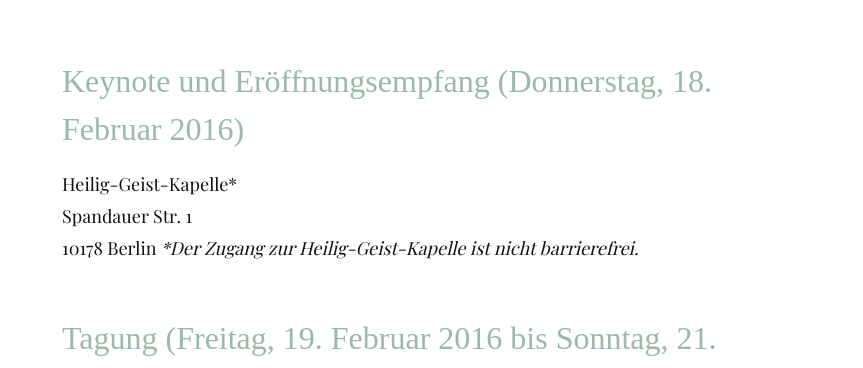
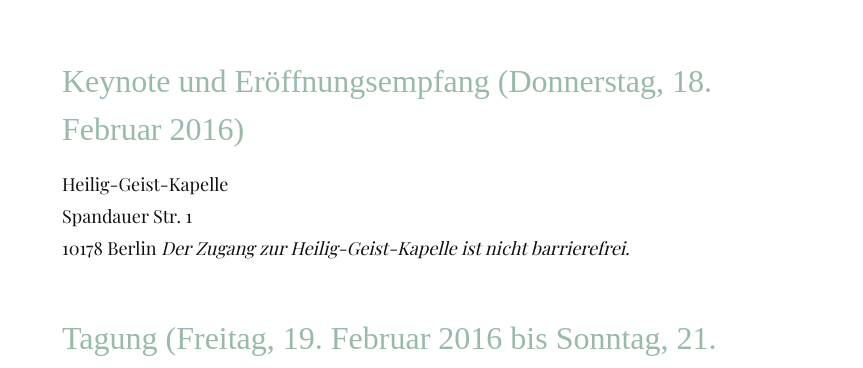
Before and after one commit to hu-bwg/website-zeichen-und-symbole, a Jekyll site: the page built from src/de/04_venue.md, in a window 1280 px wide. Shown: the part 1024-1392 px from the top of the page, without its empty margins (208-1071 px from the left). Built offline with Jekyll 4.4.1, drawn with Linux system fonts in a browser that asks for light colours; nearby versions of some CDN libraries; some web fonts are replaced.

```diff
--- a/src/de/04_venue.md
+++ b/src/de/04_venue.md
@@ -9,10 +9,10 @@ language: de
 <iframe width="100%" height="500px" frameBorder="0" src="https://a.tiles.mapbox.com/v4/frau-sabine.o0557fei.html?access_token=pk.eyJ1IjoiZnJhdS1zYWJpbmUiLCJhIjoiY2lnNm9saHZ4MGhkb3ZsbTZ5eXkwMXRhMSJ9.YNRk22lOO3ngLgUvJQovCg"></iframe>
 
 ## Keynote und Eröffnungsempfang (Donnerstag, 18. Februar 2016)
-Heilig-Geist-Kapelle*
+Heilig-Geist-Kapelle
 Spandauer Str. 1
 10178 Berlin
-_*Der Zugang zur Heilig-Geist-Kapelle ist nicht barrierefrei._
+*Der Zugang zur Heilig-Geist-Kapelle ist nicht barrierefrei.*
 
 ## Tagung (Freitag, 19. Februar 2016 bis Sonntag, 21. Februar 2016)
 Humboldt Graduate School, *Festsaal*
```
